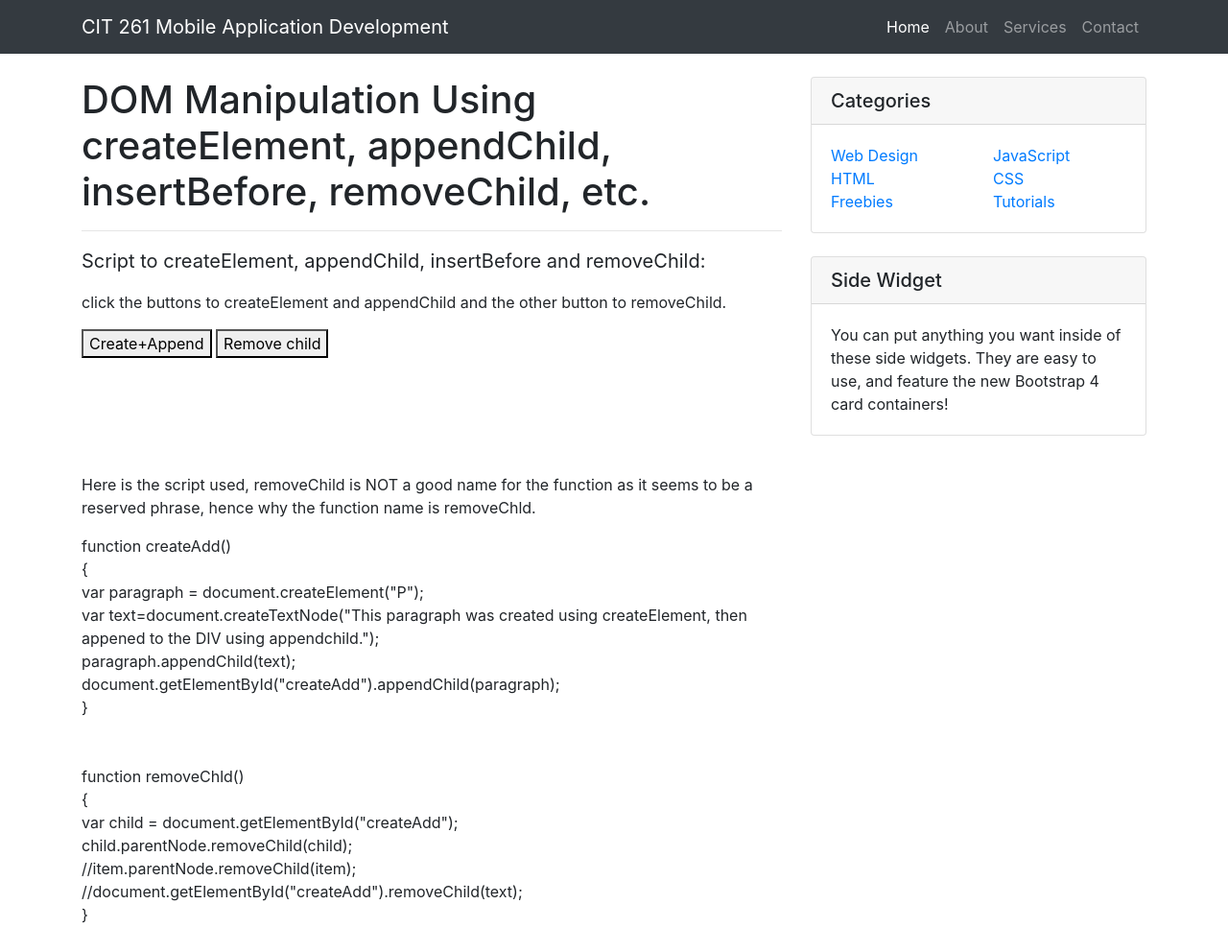
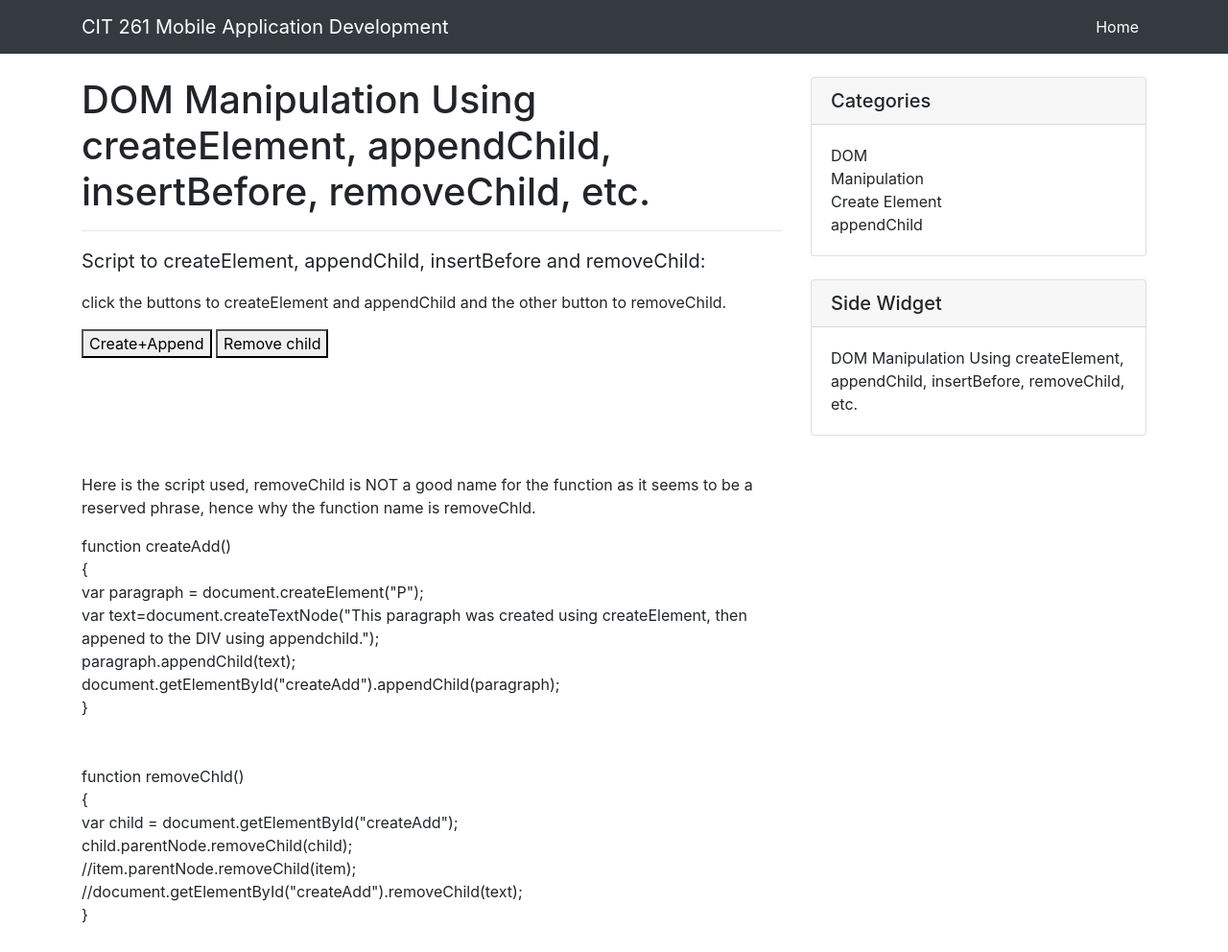
Before and after one commit to Th0masW/CS-261, a website: page topic-6.html in a window 1280 px wide. Shown: the top 992 px of the page at 96% size. Drawn offline with Linux system fonts and the light colour scheme.

Commit message:
updated topic 6

```diff
--- a/topic-6.html
+++ b/topic-6.html
@@ -30,15 +30,6 @@
               <a class="nav-link" href="index.html">Home
                 <span class="sr-only">(current)</span>
               </a>
-            </li>
-            <li class="nav-item">
-              <a class="nav-link" href="#">About</a>
-            </li>
-            <li class="nav-item">
-              <a class="nav-link" href="#">Services</a>
-            </li>
-            <li class="nav-item">
-              <a class="nav-link" href="#">Contact</a>
             </li>
           </ul>
         </div>
@@ -151,27 +142,19 @@
                 <div class="col-lg-6">
                   <ul class="list-unstyled mb-0">
                     <li>
-                      <a href="#">Web Design</a>
+                      DOM Manipulation
                     </li>
                     <li>
-                      <a href="#">HTML</a>
+                      Create Element
                     </li>
                     <li>
-                      <a href="#">Freebies</a>
+                      appendChild
                     </li>
                   </ul>
                 </div>
                 <div class="col-lg-6">
                   <ul class="list-unstyled mb-0">
-                    <li>
-                      <a href="#">JavaScript</a>
-                    </li>
-                    <li>
-                      <a href="#">CSS</a>
-                    </li>
-                    <li>
-                      <a href="#">Tutorials</a>
-                    </li>
+
                   </ul>
                 </div>
               </div>
@@ -182,7 +165,7 @@
           <div class="card my-4">
             <h5 class="card-header">Side Widget</h5>
             <div class="card-body">
-              You can put anything you want inside of these side widgets. They are easy to use, and feature the new Bootstrap 4 card containers!
+              DOM Manipulation Using createElement, appendChild, insertBefore, removeChild, etc.
             </div>
           </div>
 
```
Also changed, not shown: topic-7.html (+0 -9 lines).
